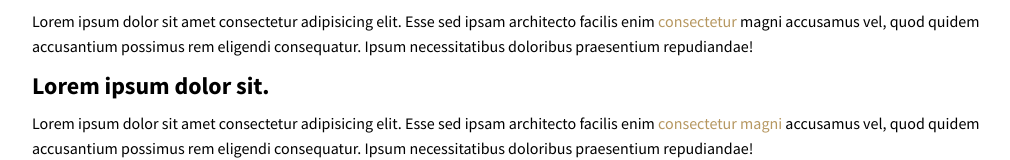
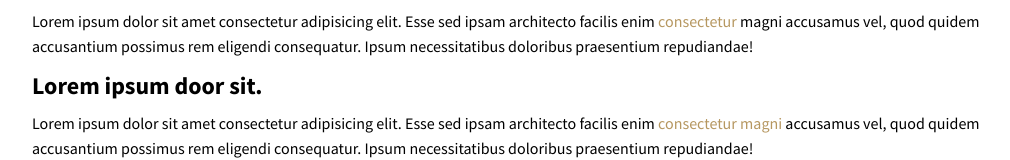
Before and after one commit to Jeevaf22/laptop, a React (Create React App) app: page /about in a window 1280 px wide. Shown: the part 320-480 px from the top of the page, without its empty margins (118-1128 px from the left). Built offline with nearby package versions, Linux system fonts and the light colour scheme.

Commit message:
last commit

```diff
--- a/src/About.js
+++ b/src/About.js
@@ -30,7 +30,7 @@ const About = () => {
         quod quidem accusantium possimus rem eligendi consequatur. Ipsum
         necessitatibus doloribus praesentium repudiandae!
       </p>
-      <h2>Lorem ipsum dolor sit.</h2>
+      <h2>Lorem ipsum door sit.</h2>
       <p>
         Lorem ipsum dolor sit amet consectetur adipisicing elit. Esse sed ipsam
         architecto facilis enim <span> consectetur magni</span> accusamus vel,
```
